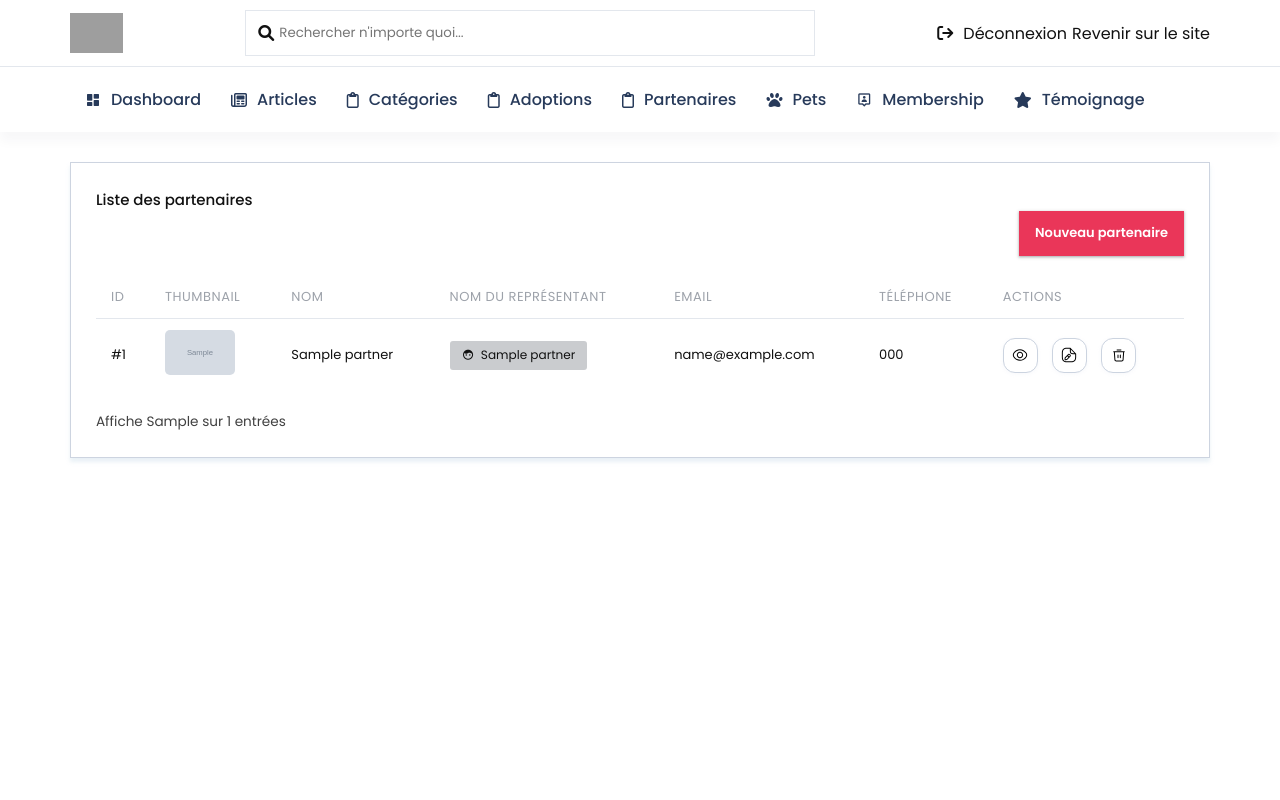
After one commit to iamansaka/4pp1c, a Symfony app: template templates/pages/admin/partner/index.html.twig in a window 1280 px wide. The commit adds this page. Run offline with Twig, Linux system fonts and the light colour scheme; the template is opened without the code that fills it: most values are stand-ins (such as "Sample title", 1, 10 or a date in 2020); grey boxes marked "Sample" are stand-in pictures; style sheets or scripts are compiled from the project's sources; some libraries are stand-ins or nearby versions; grey boxes are pictures that could not be loaded.

```diff
--- a/assets/styles/components/_tables.scss
+++ b/assets/styles/components/_tables.scss
@@ -109,6 +109,24 @@
     color: var(--text-white);
     background-color: var(--primary);
   }
+
+  &.person {
+    display: inline-flex;
+    align-items: center;
+    gap: 0.4rem;
+    font-size: 0.756rem;
+    padding: 0.3568rem 0.756rem;
+    background-color: #cacccf;
+    .person-avatar {
+      width: 0.8rem;
+      height: 0.8rem;
+    }
+  }
+}
+.person-danger {
+  background-color: var(--danger) !important;
+  color: var(--white);
+  white-space: initial;
 }
 
 .table-actions {
--- a/src/Entity/Partner.php
+++ b/src/Entity/Partner.php
@@ -5,6 +5,7 @@ namespace App\Entity;
 use App\Repository\PartnerRepository;
 use Doctrine\DBAL\Types\Types;
 use Doctrine\ORM\Mapping as ORM;
+use Symfony\Component\Validator\Constraints as Assert;
 
 #[ORM\Entity(repositoryClass: PartnerRepository::class)]
 class Partner
@@ -15,18 +16,22 @@ class Partner
     private ?int $id = null;
 
     #[ORM\Column(length: 255)]
+    #[Assert\NotBlank(message: 'Veuillez remplir le champs')]
     private ?string $name = null;
 
     #[ORM\Column(length: 255, nullable: true)]
     private ?string $picture = null;
 
     #[ORM\Column(type: Types::TEXT, nullable: true)]
+    #[Assert\Length(min: 5, minMessage: 'Le champs doit faire au moins plus de 5 caractères')]
+    #[Assert\NotBlank(message: 'Veuillez remplir le champs')]
     private ?string $description = null;
 
     #[ORM\Column(length: 255, nullable: true)]
     private ?string $representativeName = null;
 
     #[ORM\Column(length: 255, nullable: true)]
+    #[Assert\Email(message: 'L\'email {{ value }} n\'est pas un email valide')]
     private ?string $representativeMail = null;
 
     #[ORM\Column(length: 255, nullable: true)]
--- /dev/null
+++ b/templates/pages/admin/partner/index.html.twig
@@ -0,0 +1,55 @@
+{% extends 'layout/layout_admin.html.twig' %}
+
+{% block title %}Liste de tous les partenaires - {{ parent() }}{% endblock %}
+
+{% block content %}
+<div class="container">
+    <div class="card">
+        <div class="card-content">
+            <div class="card-title">Liste des partenaires</div>
+            <div class="d-flex flex-fill justify-content-end mb-20">
+                <a href="{{ path('admin_partner_new') }}" class="btn btn-small btn-primary">Nouveau partenaire</a>
+            </div>
+            <div class="table-responsive">
+                <table class="table">
+                    <thead>
+                        <tr>
+                            <th scope="col">id</th>
+                            <th scope="col">Thumbnail</th>
+                            <th scope="col">Nom</th>
+                            <th scope="col">Nom du représentant</th>
+                            <th scope="col">Email</th>
+                            <th scope="col">Téléphone</th>
+                            <th scope="col">Actions</th>
+                        </tr>
+                    </thead>
+                    <tbody>
+                        {% for partner in partners %}
+                            <tr>
+                                <td data-label="id">#{{ partner.id }}</td>
+                                <td data-label="Thumbnail"><img src="{{ partner.picture ? partner.picture : asset(imageBasic) }}" alt="{{ partner.name }}"></td>
+                                <td data-label="Nom">{{ partner.name }}</td>
+                                <td data-label="Nom du représentant"><small class="status person {{ partner.representativeName ? '' : 'person-danger' }}"><i class='bx bxs-face person-avatar'></i>{{ partner.representativeName|default('Aucun représent') }}</small></td>
+                                <td data-label="Email" {% if partner.representativeMail is empty %}class="text-primary"{% endif %}>{{ partner.representativeMail|default('Non définie') }}</td>
+                                <td data-label="Téléphone" {% if partner.representativePhone is empty %}class="text-primary"{% endif %}>{{ partner.representativePhone|default('Non définie') }}</td>
+                                <td data-label="Actions" class="table-option">
+                                    <a href="{{ path('admin_pets_show', {id: partner.id}) }}" target="_blank" class="btn-actions btn-actions-icon tooltip" alt="Afficher"><span class="icon icon-show">Afficher</span></a>
+                                    <a href="{{ path('admin_pets_edit', {id: partner.id}) }}" class="btn-actions tooltip" alt="Modifier"><span class="icon icon-edit">Modifier</span></a>
+                                    <button class="open-button btn-actions tooltip" alt="Supprimer" data-modal="#dialog-{{ partner.id }}"><span class="icon icon-delete">Supprimer</span></button>
+                                    {% include "components/_modal_delete.html.twig" with {id: partner.id, path: path('admin_pets_delete', {id: partner.id})} %}
+                                </td>
+                            </tr>
+                        {% endfor %}
+                    </tbody>
+                </table>
+            </div>
+            <div class="d-flex align-items-center justify-content-between flex-row-wrap mt-20">
+                <div class="table-status">Affiche {{ partners.paginatorOptions.defaultLimit }} sur {{ partners.getTotalItemCount }} entrées</div>
+                <div class="navigation">
+                    {{ knp_pagination_render(partners) }}
+                </div>
+            </div>
+        </div>
+    </div>
+</div>
+{% endblock %}
--- a/templates/partials/admin/_header.html.twig
+++ b/templates/partials/admin/_header.html.twig
@@ -44,6 +44,12 @@
                     </a>
                 </li>
                 <li class="nav-item">
+                    <a href="{{ path('admin_partner') }}">
+                        <i class="fa-regular fa-clipboard nav-icon"></i>
+                        <span>Partenaires</span>
+                    </a>
+                </li>
+                <li class="nav-item">
                     <a href="{{ path('admin_pets') }}">
                         <i class="fa-solid fa-paw nav-icon"></i>
                         <span>Pets</span>
```
Also changed, not shown: src/Controller/Admin/PartnerController.php (added, +65 -0 lines), src/DataFixtures/Partners.php (added, +37 -0 lines), src/Form/PartnerType.php (added, +87 -0 lines), src/Repository/PartnerRepository.php (+9 -0 lines), templates/pages/admin/partner/form.html.twig (added, +17 -0 lines).
